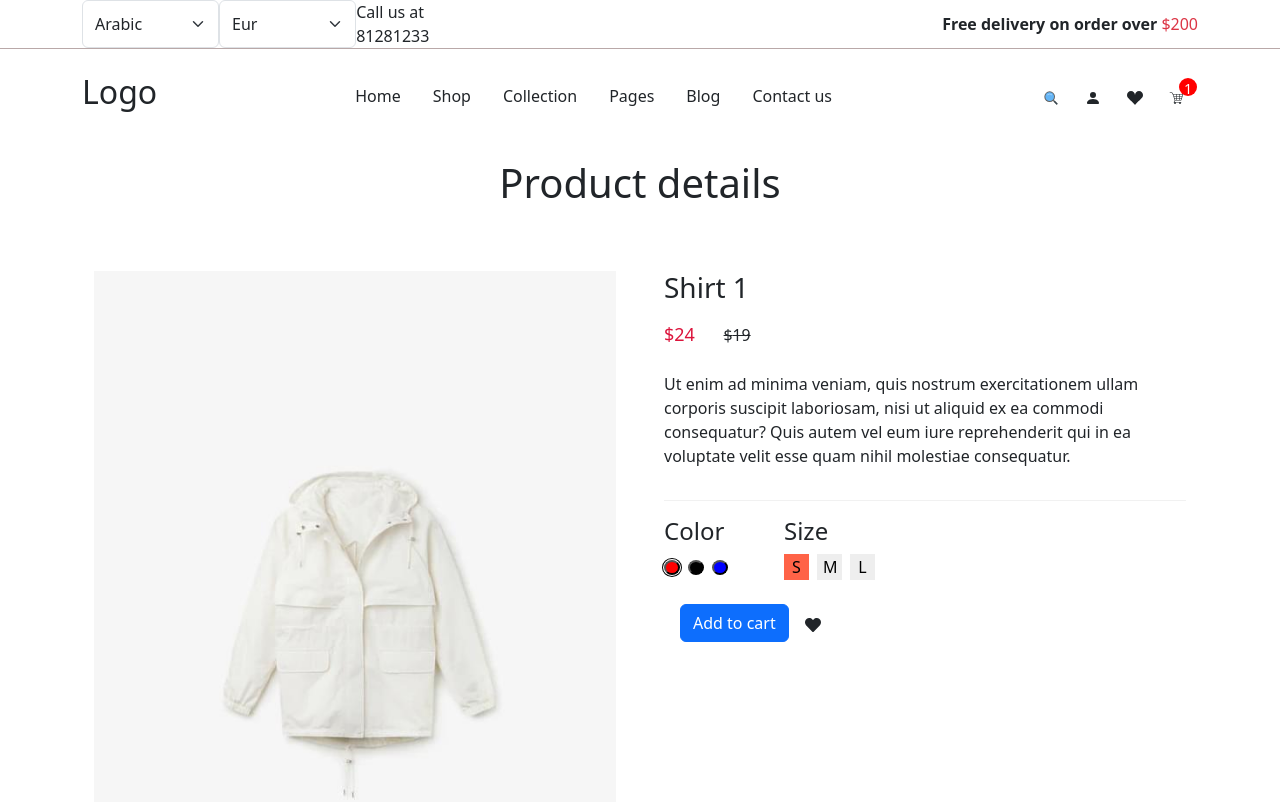
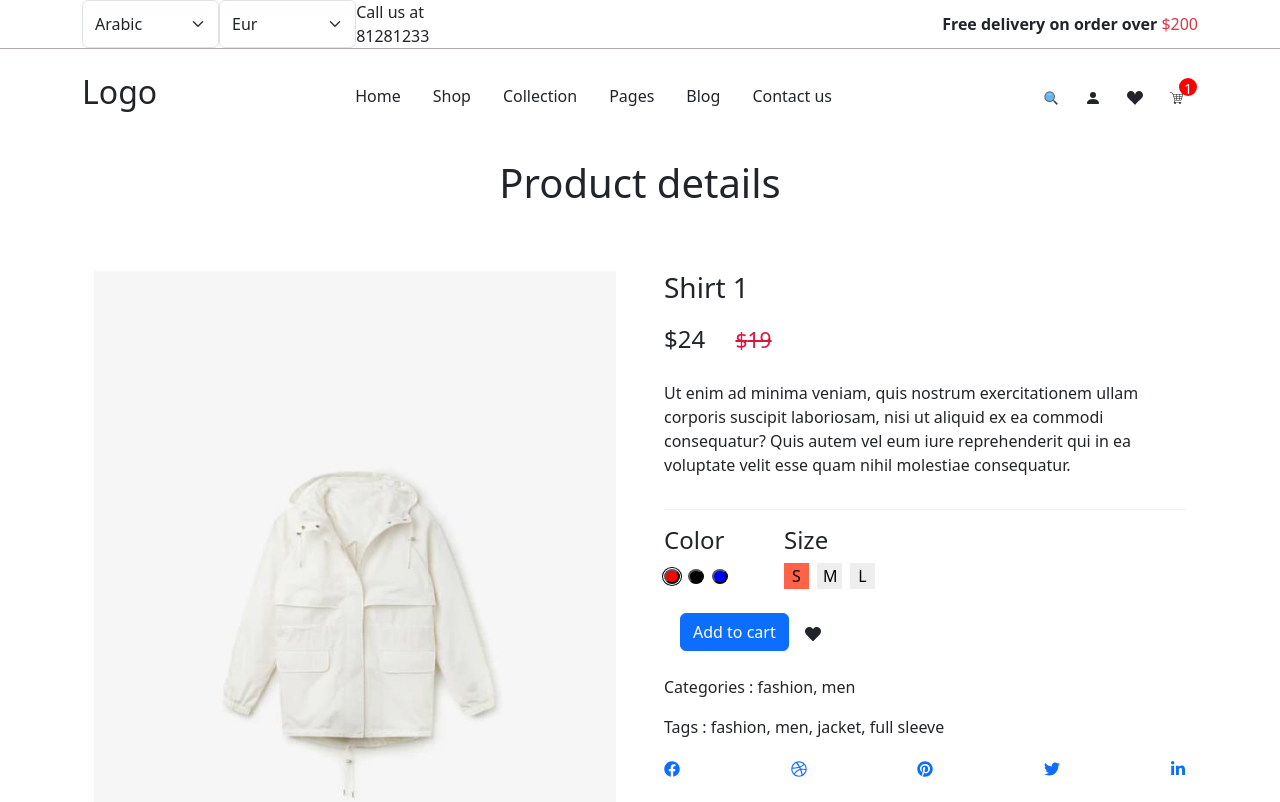
Before and after one commit to rafiurrafi/yellow-ecommerce, a React (Create React App) app: page /products/1 in a window 1280 px wide. Shown: the top 802 px of the page. Built offline with nearby package versions, Linux system fonts and the light colour scheme.

Commit message:
added social medial links

```diff
--- a/src/components/product-card/product-card.component.jsx
+++ b/src/components/product-card/product-card.component.jsx
@@ -22,11 +22,11 @@ const ProductCard = ({ product }) => {
           >
             <h4>{name}</h4>
           </Link>
-          <p>
+          <p className="price">
             ${price[0]} -{" "}
-            <span>
+            <small>
               <del>${price[1]}</del>
-            </span>
+            </small>
           </p>
         </div>
         <button>
--- a/src/components/product-details/product-details.component.jsx
+++ b/src/components/product-details/product-details.component.jsx
@@ -2,6 +2,13 @@ import { ColorButton } from "../common/buttons/button.component";
 import { FaHeart } from "react-icons/fa";
 import "./product-details.style.scss";
 import { useEffect, useState } from "react";
+import {
+  FaFacebook,
+  FaDribbble,
+  FaPinterest,
+  FaTwitter,
+  FaLinkedinIn,
+} from "react-icons/fa";
 const ProductDetails = ({ product }) => {
   const { name, price, description, images, colors, sizes } = product;
   const [selectedColor, setSelectedColor] = useState("red");
@@ -18,11 +25,11 @@ const ProductDetails = ({ product }) => {
   return (
     <div className="product-details my-5">
       <div className="container">
-        <div className="row gx-5">
-          <div className="col-6">
+        <div className="row g-5">
+          <div className="col-md-6">
             <img src={selectedImg} alt="Product not found" />
           </div>
-          <div className="col-6">
+          <div className="col-md-6">
             <h3 className="h3 mb-3">{name}</h3>
             <p className="product-details-price">
               <span>${price[0]}</span>{" "}
@@ -59,13 +66,32 @@ const ProductDetails = ({ product }) => {
                 ))}
               </div>
             </div>
-            <div className="d-flex mt-4 align-items-center">
+            <div className="d-flex mt-4 align-items-center mb-4">
               <div className="mx-3">
                 <button className="btn btn-primary">Add to cart</button>
               </div>
               <div>
                 <FaHeart />
               </div>
+            </div>
+            <p>Categories : fashion, men</p>
+            <p>Tags : fashion, men, jacket, full sleeve</p>
+            <div className="product-details-socials d-flex justify-content-between">
+              <a href="">
+                <FaFacebook />
+              </a>
+              <a href="">
+                <FaDribbble />
+              </a>
+              <a href="">
+                <FaPinterest />
+              </a>
+              <a href="">
+                <FaTwitter />
+              </a>
+              <a href="">
+                <FaLinkedinIn />
+              </a>
             </div>
           </div>
         </div>
--- a/src/components/product-details/product-details.style.scss
+++ b/src/components/product-details/product-details.style.scss
@@ -3,11 +3,11 @@
     width: 100%;
   }
   &-price {
-    span {
+    small {
       color: crimson;
       font-weight: 500;
     }
-    font-size: 18px;
+    font-size: 24px;
   }
   &-content {
     padding-bottom: 2rem;
--- a/src/service/fakeProductService.js
+++ b/src/service/fakeProductService.js
@@ -22,7 +22,7 @@ export default [
     price: [20, 10],
     rating: 1,
     colors: ["red", "black", "blue"],
-    size: ["s", "m", "l"],
+    sizes: ["s", "m", "l"],
     images: ["/assets/2.jpg"],
     tags: "women",
     categories: [],
@@ -37,7 +37,7 @@ export default [
     price: [23, 19],
     rating: 1,
     colors: ["red", "black", "blue"],
-    size: ["s", "m", "l"],
+    sizes: ["s", "m", "l"],
     images: ["/assets/3.jpg"],
     tags: "men",
     categories: [],
@@ -52,7 +52,7 @@ export default [
     price: [28, 10],
     rating: 1,
     colors: ["red", "black", "blue"],
-    size: ["s", "m", "l"],
+    sizes: ["s", "m", "l"],
     images: ["/assets/4.jpg"],
     tags: "women",
     categories: [],
@@ -67,7 +67,7 @@ export default [
     price: [205, 120],
     rating: 1,
     colors: ["red", "black", "blue"],
-    size: ["s", "m", "l"],
+    sizes: ["s", "m", "l"],
     images: ["/assets/5.jpg"],
     tags: "men",
     categories: [],
@@ -82,7 +82,7 @@ export default [
     price: [20, 10],
     rating: 1,
     colors: ["red", "black", "blue"],
-    size: ["s", "m", "l"],
+    sizes: ["s", "m", "l"],
     images: ["/assets/6.jpg"],
     tags: "women",
     categories: [],
@@ -97,7 +97,7 @@ export default [
     price: [20, 10],
     rating: 1,
     colors: ["red", "black", "blue"],
-    size: ["s", "m", "l"],
+    sizes: ["s", "m", "l"],
     images: ["/assets/6.jpg"],
     tags: "bags",
     categories: [],
@@ -112,7 +112,7 @@ export default [
     price: [20, 10],
     rating: 1,
     colors: ["red", "black", "blue"],
-    size: ["s", "m", "l"],
+    sizes: ["s", "m", "l"],
     images: ["/assets/6.jpg"],
     tags: "kids",
     categories: [],
@@ -127,7 +127,7 @@ export default [
     price: [32, 18],
     rating: 1,
     colors: ["red", "black", "blue"],
-    size: ["s", "m", "l"],
+    sizes: ["s", "m", "l"],
     images: ["/assets/7.jpg"],
     tags: "men",
     categories: [],
@@ -142,7 +142,7 @@ export default [
     price: [85, 75],
     rating: 1,
     colors: ["red", "black", "blue"],
-    size: ["s", "m", "l"],
+    sizes: ["s", "m", "l"],
     images: ["/assets/8.jpg"],
     tags: "women",
     categories: [],
@@ -157,7 +157,7 @@ export default [
     price: [20, 10],
     rating: 1,
     colors: ["red", "black", "blue"],
-    size: ["s", "m", "l"],
+    sizes: ["s", "m", "l"],
     images: ["/assets/9.jpg"],
     tags: "men",
     categories: [],
@@ -172,7 +172,7 @@ export default [
     price: [40, 16],
     rating: 1,
     colors: ["red", "black", "blue"],
-    size: ["s", "m", "l"],
+    sizes: ["s", "m", "l"],
     images: ["/assets/10.jpg"],
     tags: "women",
     categories: [],
@@ -186,7 +186,7 @@ export default [
   //     price: [20, 10],
   //     rating: 1,
   //     colors: ["red", "black","blue"],
-  //     size: ["s", "m", "l"],
+  //     sizes: ["s", "m", "l"],
   //     images: ["/assets/1.jpg"],
   //     tags: "men",
   //     categories: [],
```
